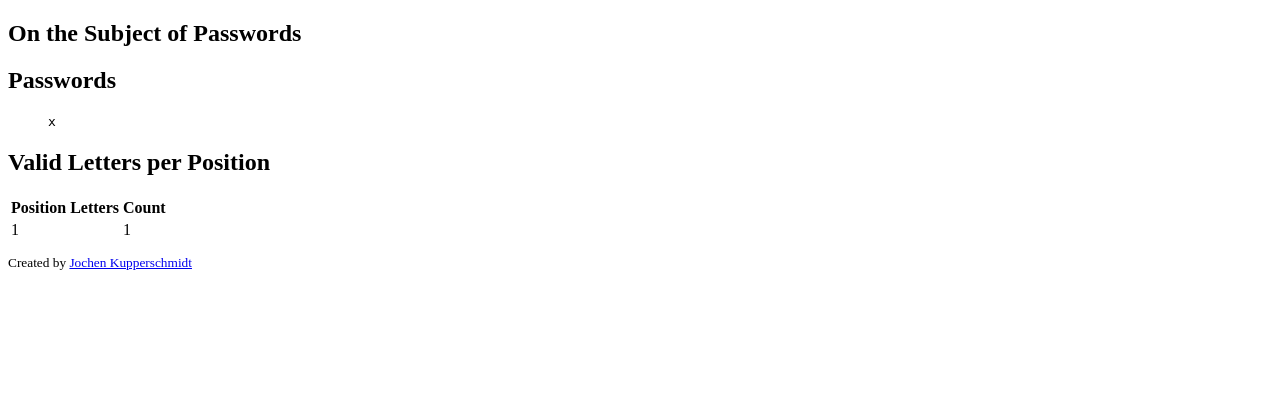
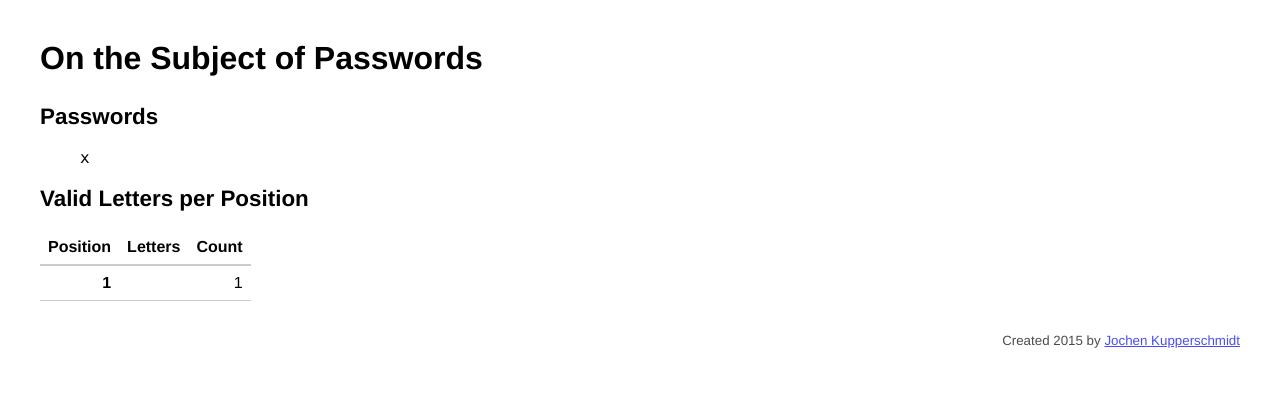
Before and after one commit to homeworkprod/better-bomb-defusal-manual, a Python web app: template bombdefusalmanual/pages/templates/passwords.html in a window 1280 px wide. Shown: the top 393 px of the page. Run offline with Jinja, Linux system fonts and the light colour scheme; the template is opened without the code that fills it: most values are stand-ins (such as "Sample title", 1, 10 or a date in 2020).

Commit message:
Improved pages markup and styles.

```diff
--- a/bombdefusalmanual/pages/templates/_base.html
+++ b/bombdefusalmanual/pages/templates/_base.html
@@ -3,6 +3,56 @@
   <head>
     <meta charset="utf-8"/>
     <title>{{ title }}</title>
+    <style>
+      body {
+        font-family: 'Helvetica Neue', Helvetica, Arial, sans-serif;
+        padding: 2em;
+      }
+
+      h1 {
+        font-size: 2em;
+        margin-top: 0;
+      }
+      h2 {
+        font-size: 1.4em;
+      }
+
+      kbd {
+        font-family: Menlo, Monaco, Consolas, 'Courier New', monospace;
+      }
+
+      table {
+        border-spacing: 0;
+        display: block;
+        max-width: 100%;
+        overflow-x: auto;
+      }
+      th {
+        font-weight: bold;
+        text-align: left;
+      }
+      th,
+      td {
+        border-bottom: #cccccc solid 1px;
+        padding: 0.5em 0.5em;
+      }
+      thead th {
+        border-bottom-width: 2px;
+      }
+      th.number,
+      td.number {
+        text-align: right;
+      }
+
+      footer {
+        margin-top: 2em;
+        opacity: 0.7;
+        text-align: right;
+      }
+      footer:hover {
+        opacity: 1;
+      }
+    </style>
 {% block head %}{% endblock %}
   </head>
   <body>
@@ -14,7 +64,7 @@
 
     <footer>
       <small>
-        <p>Created by <a href="http://homework.nwsnet.de/">Jochen Kupperschmidt</a></p>
+        <p>Created 2015 by <a href="http://homework.nwsnet.de/">Jochen Kupperschmidt</a></p>
       </small>
     </footer>
 
--- a/bombdefusalmanual/pages/templates/passwords.html
+++ b/bombdefusalmanual/pages/templates/passwords.html
@@ -5,7 +5,6 @@
 {% block head %}
   <style>
     .passwords {
-      font-family: monospace;
       list-style: none;
     }
   </style>
@@ -15,7 +14,7 @@
   <h2>Passwords</h2>
   <ul class="passwords">
     {%- for password in passwords %}
-    <li>{{ password }}</li>
+    <li><kbd>{{ password }}</kbd></li>
     {%- endfor %}
   </ul>
 
@@ -31,11 +30,11 @@
     <tbody>
       {%- for letters in letters_by_position %}
       <tr>
-        <td>{{ loop.index }}</td>
+        <th class="number">{{ loop.index }}</th>
         {%- for unique_letter in unique_letters|sort %}
-        <td>{% if unique_letter in letters %}{{ unique_letter }}{% endif %}</td>
+        <td>{% if unique_letter in letters %}<kbd>{{ unique_letter }}</kbd>{% endif %}</td>
         {%- endfor %}
-        <td>{{ letters|length }}</td>
+        <td class="number">{{ letters|length }}</td>
       </tr>
       {%- endfor %}
     </tbody>
```
